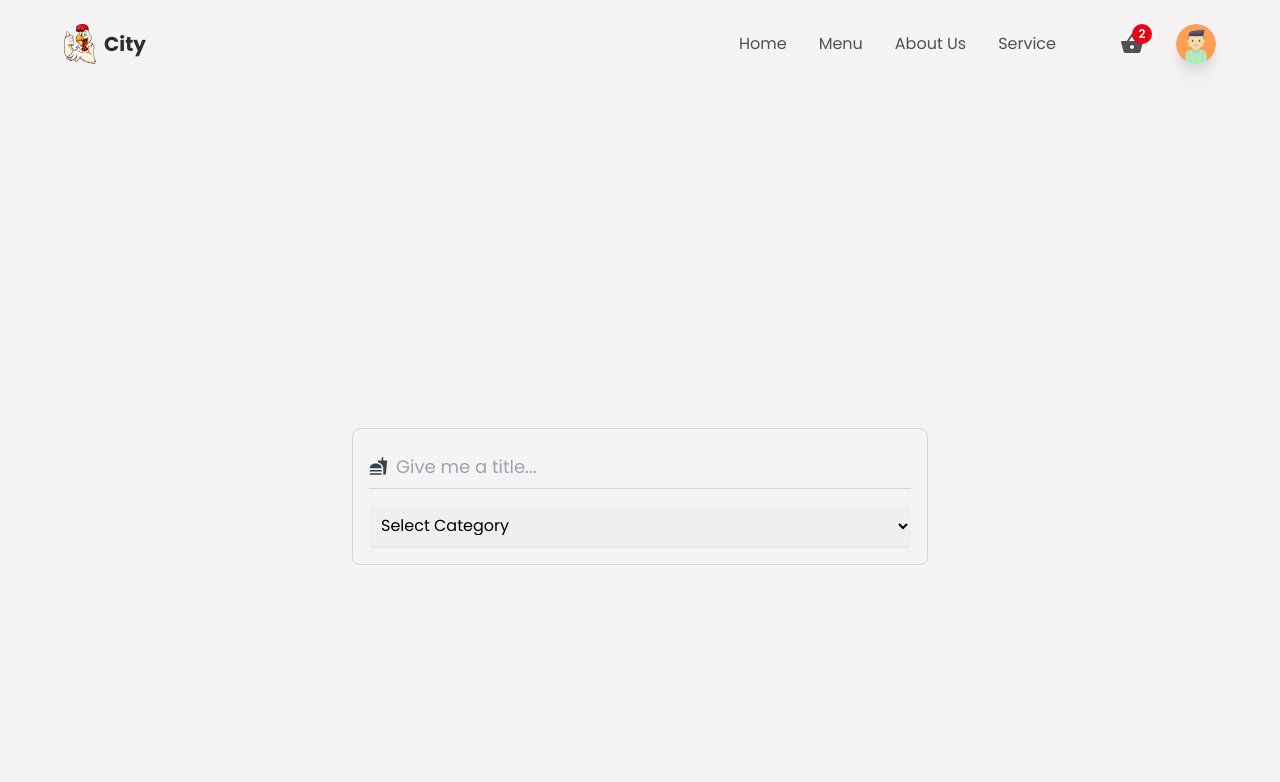
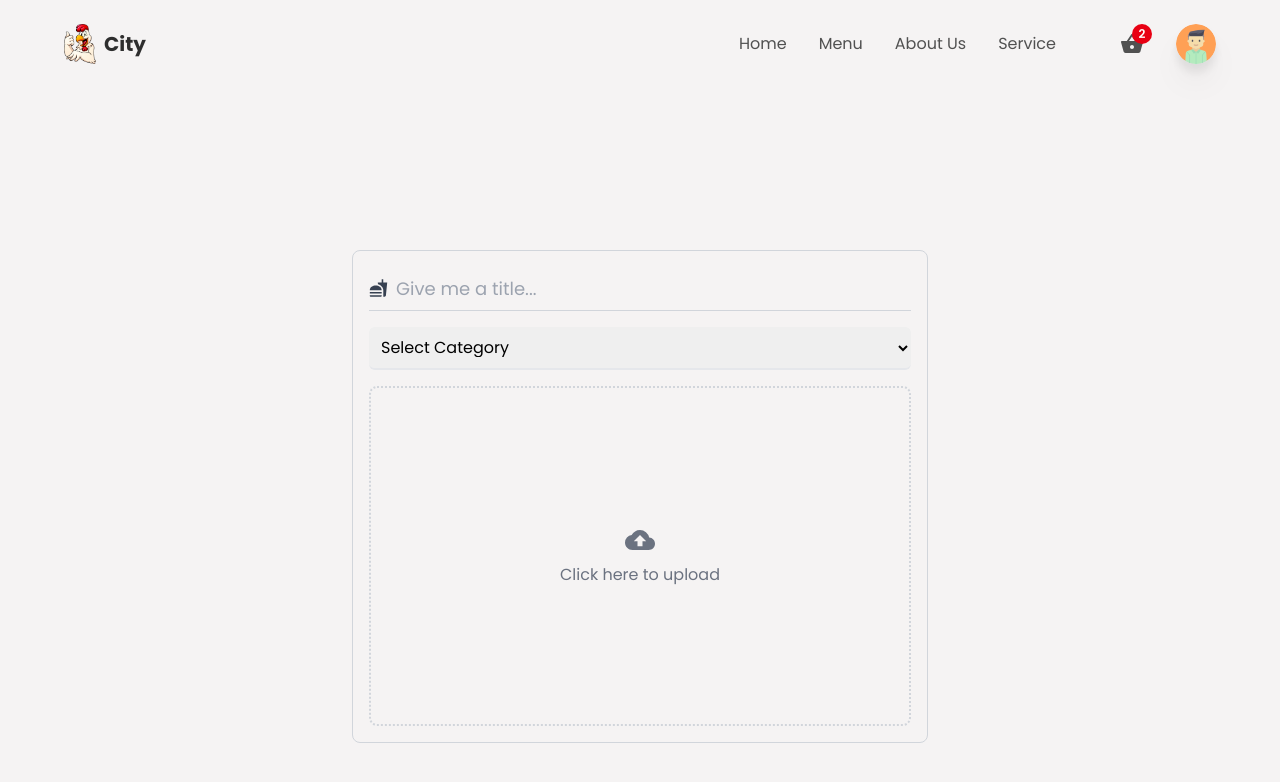
Before and after one commit to CarlosNG93/fooddelivery, a React (Create React App) app: page /createItem in a window 1280 px wide. Shown: the top 782 px of the page. Built offline with nearby package versions, Linux system fonts and the light colour scheme.

Commit message:
feat: CreateContainer implemented

```diff
--- a/src/components/CreateContainer.jsx
+++ b/src/components/CreateContainer.jsx
@@ -2,6 +2,7 @@
 import { motion } from 'framer-motion';
 import { MdFastfood, MdCloudUpload, MdDelete, MdFoodBank, MdAttachMoney } from 'react-icons/md';
 import { categories } from '../utils/data';
+import Loader from "./Loader";
 import { deleteObject, getDownloadURL, ref, uploadBytesResumable } from 'firebase/storage';
 import { storage } from '../firebase.config';
 import { getAllFoodItems, saveItem } from "../utils/firebaseFunctions";
@@ -129,7 +130,50 @@
           		</select>
         	</div>
 
-
+			<div className='group flex justify-center items-center flex-col border-2 border-dotted border-gray-300 w-full h-225 md:h-340 cursor-pointer rounded-lg'>
+				{isLoading ? (
+					<Loader />
+				) : (
+					<>
+						{!imageAsset ? (
+							<>
+								<label className='w-full h-full flex flex-col items-center justify-center cursor-pointer'>
+									<div className='w-full h-full flex flex-col items-center justify-center gap-2'>
+										<MdCloudUpload className="text-gray-500 text-3xl hover:text-gray-700" />
+										<p className='text-gray-500 hover:text-gray-700'>
+											Click here to upload
+										</p>
+									</div>
+									<input
+										type="file"
+										name="uploadimage"
+										accept="image/*"
+										onChange={uploadImage}
+										className="w-0 h-0"
+									/>
+								</label>
+							</>
+					) : (
+						<>
+							<div className='relative h-full'>
+								<img
+									src={imageAsset}
+									alt="uploaded image"
+									className="w-full h-full object-cover"
+								/>
+								<button
+									type="button"
+									className="absolute bottom-3 right-3 p-3 rounded-full bg-red-500 text-xl cursor-pointer outline-none hover:shadow-md  duration-500 transition-all ease-in-out"
+									onClick={deleteImage}
+								>
+									<MdDelete className="text-white" />
+								</button>
+							</div>
+						</>
+						)}
+					</>
+				)}
+			</div>
 
 		</div>
 	</div>
```
